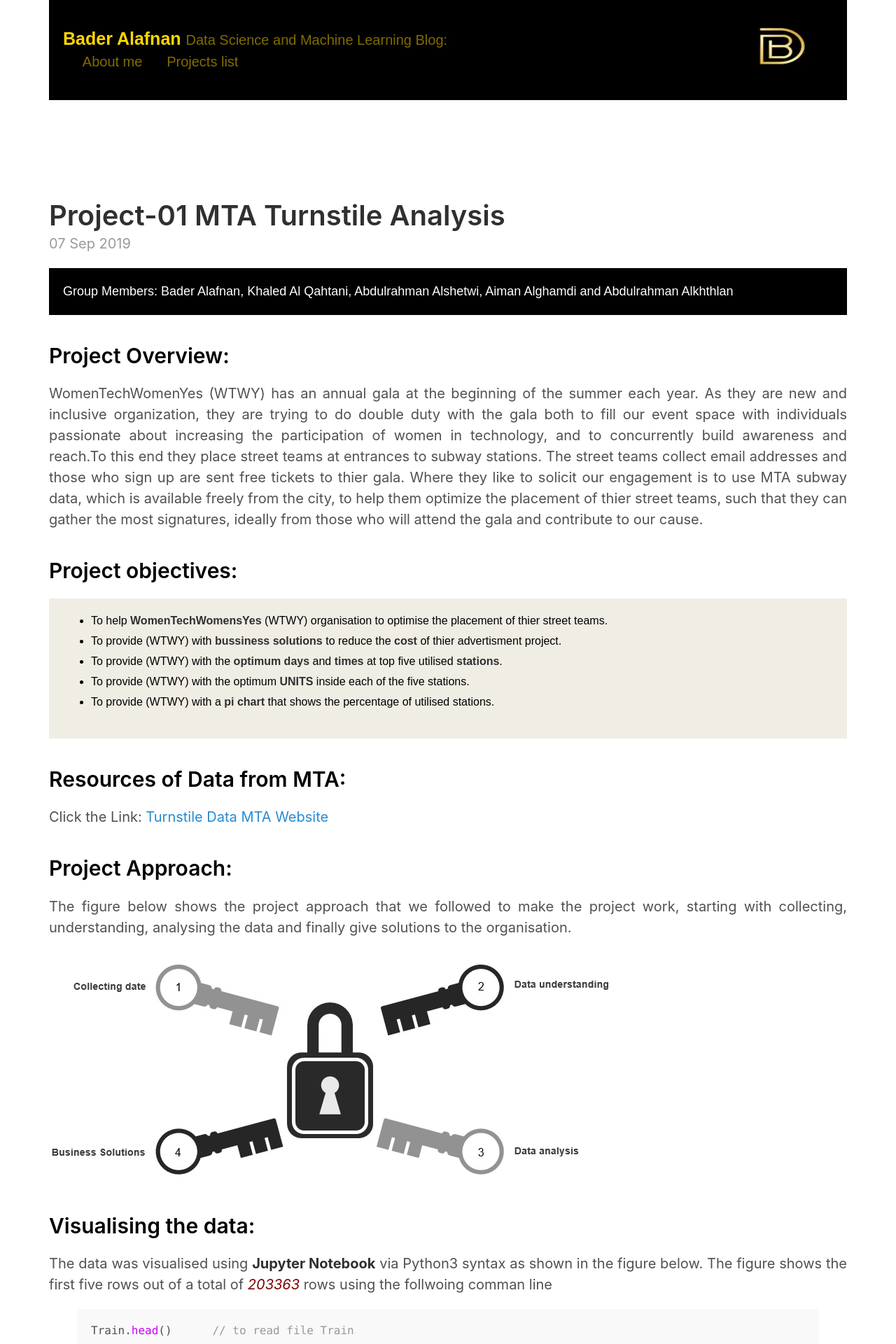
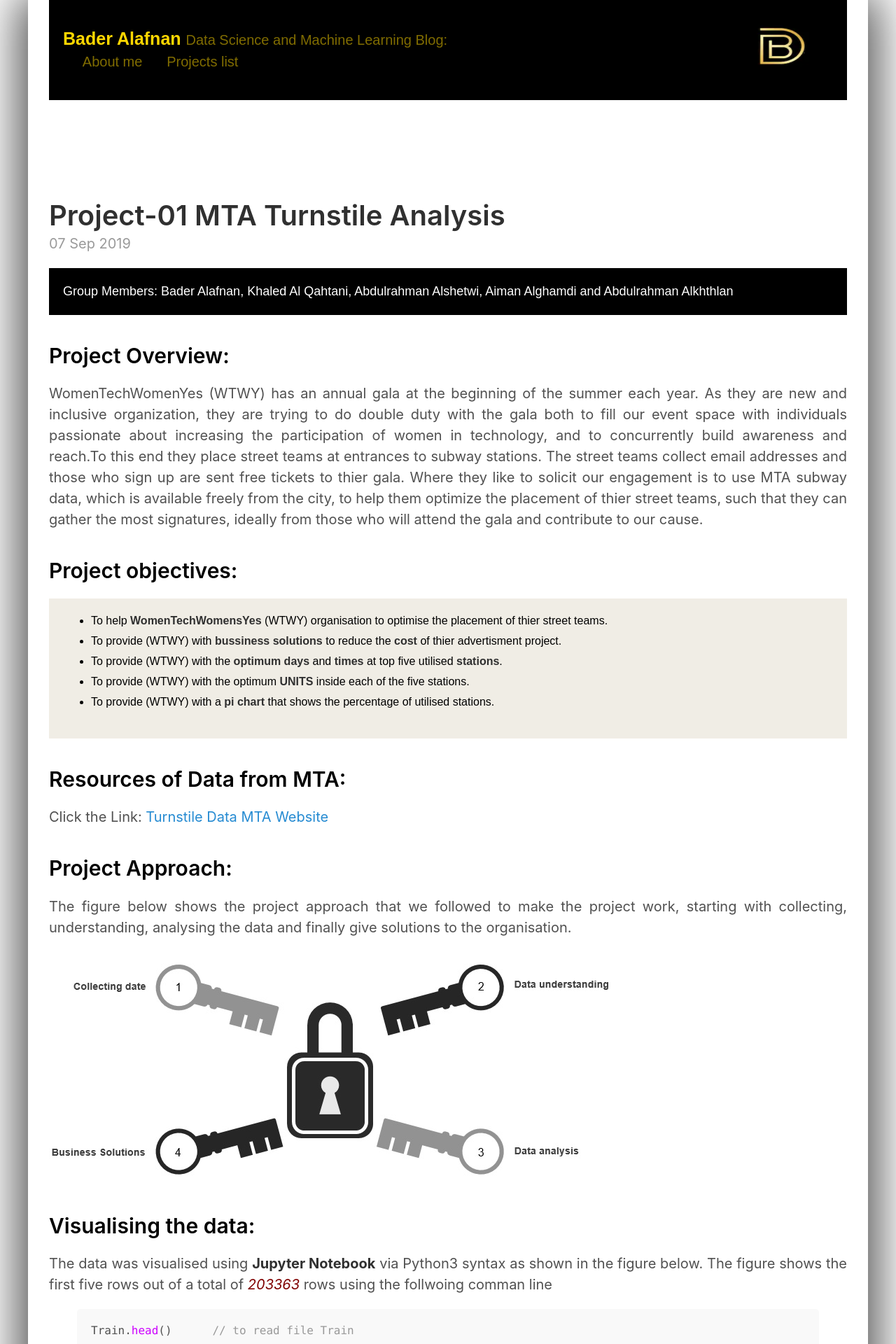
Before and after one commit to alafnan/alafnan.github.io, a Jekyll site: the page built from index.html, in a window 1280 px wide. Shown: the top 1920 px of the page at 70% size. Built offline with Jekyll 4.4.1, drawn with Linux system fonts in a browser that asks for light colours; the list of posts is cut into pages by our own code.

Commit message:
Update default.html

```diff
--- a/_layouts/default.html
+++ b/_layouts/default.html
@@ -5,7 +5,7 @@
 
   <body>
 
-    <div style="max-width: 60rem; padding-left: 1.5rem; padding-right: 1.5rem; margin-left: auto; margin-right: auto;">
+    <div style="max-width: 60rem; padding-left: 1.5rem; padding-right: 1.5rem; margin-left: auto; margin-right: auto; box-shadow: 0px 6px 64px 14px;">
       <img src = "https://raw.githubusercontent.com/alafnan/alafnan.github.io/master/public/hnet.com-image (2).ico" alt="logo" style="float: right; width: 187px; height: 136px; padding-right: 0px;"/>
       <div style="margin-bottom: 7rem; padding: 1rem;   color: #000000;   background-color: #000000; font-family: Arial, Helvetica, sans-serif; font-size:0.8em; text-align: left;" >
       <header style="padding-top: 1rem; padding-bottom: 1rem;" >
```
